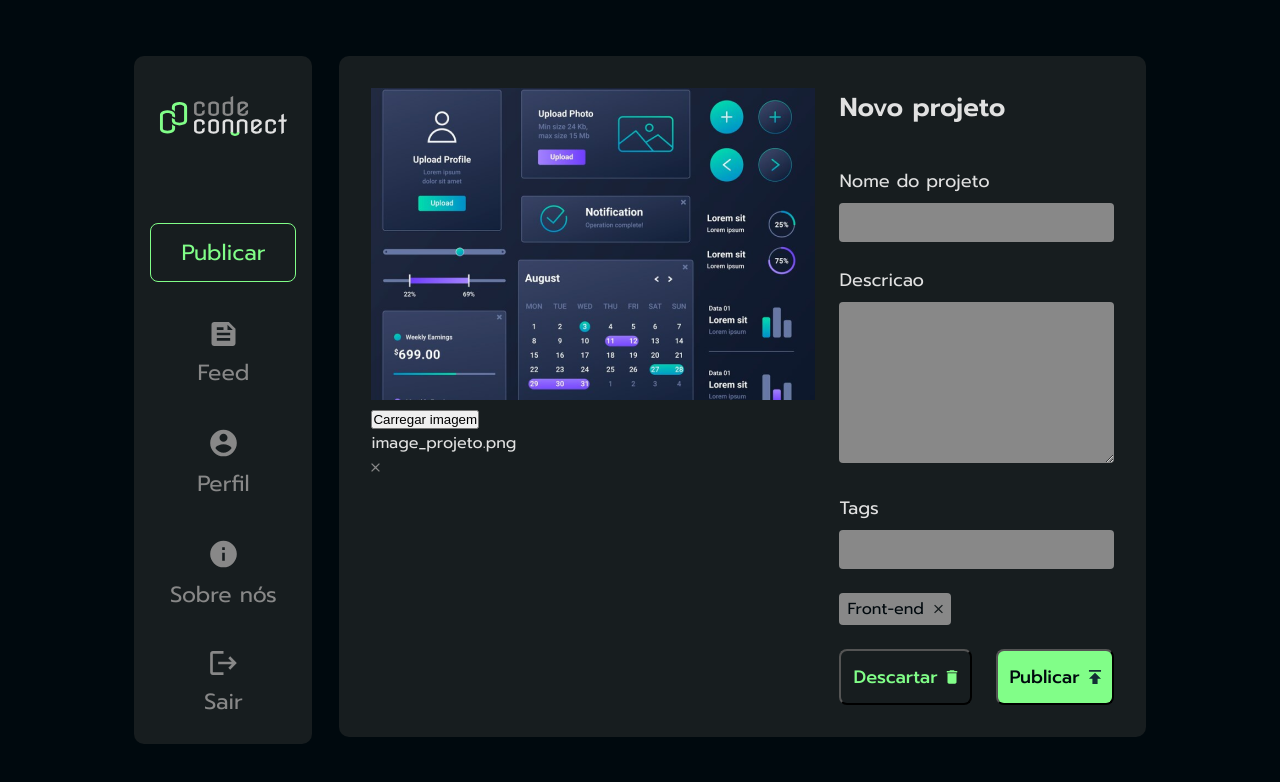
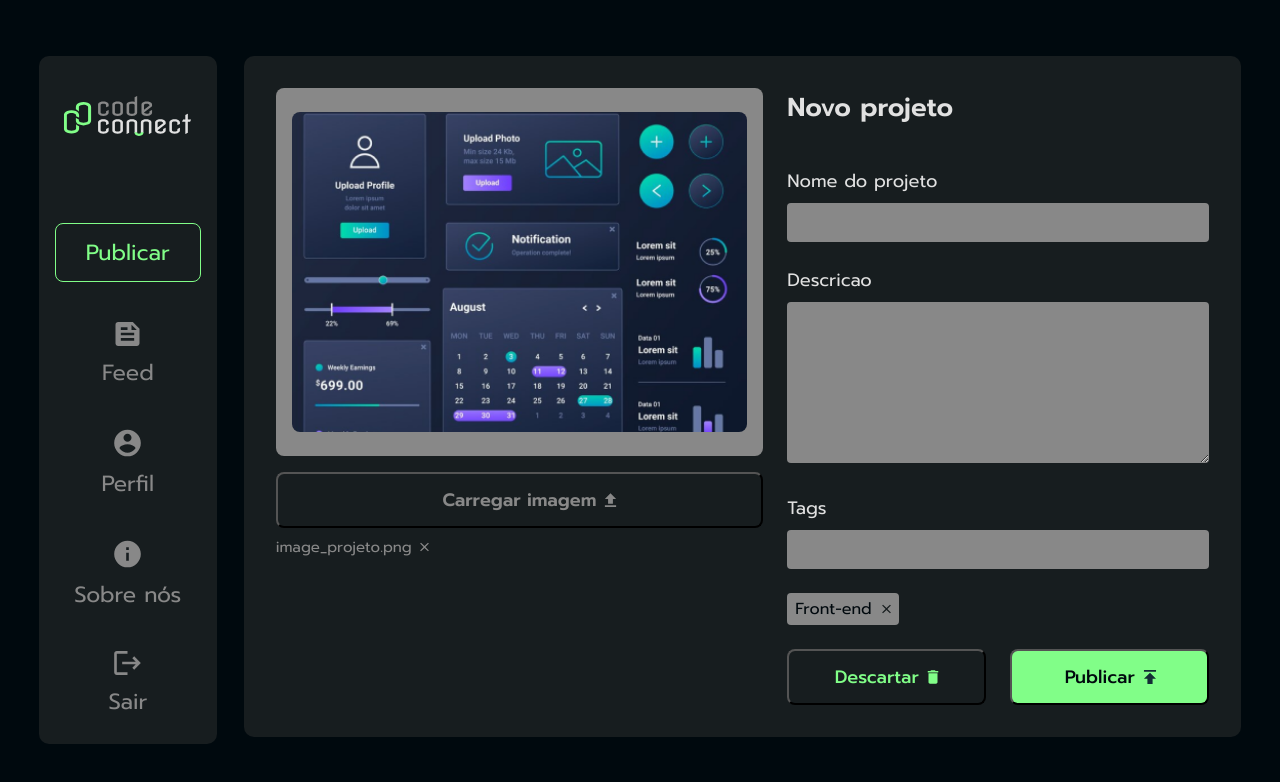
Before and after one commit to Dlima15/Code-Connect, a plain HTML site: page index.html in a window 1280 px wide. Drawn offline with Linux system fonts and the light colour scheme.

Commit message:
100% html and css

```diff
--- a/styles.css
+++ b/styles.css
@@ -181,3 +181,60 @@ textarea{
     transform: translateY(-50%);
     margin-left: 8px;
 }
+
+
+
+
+.container-descricao{
+    width: 422px;
+}
+
+.main-imagem{
+    border-radius: 8px;
+    height: 100%;
+    object-fit: cover;
+
+}
+
+.container-imagem{
+    height: 368px;
+    padding: 24px 16px;
+    background-color: var(--secondary-color);
+    border-radius: 8px;
+}
+
+.container-upload-imagem button{
+    margin: 16px 0 8px 0;
+    background-color: var(--itens-background);
+    border: 1 px solid --secondary-color;
+    border-radius: 8px;
+    color: var(--secondary-color);
+    width: 100%;
+    text-align: center;
+    padding: 12px;
+    font-family: var(--font-family);
+    font-weight: 600;
+    font-size: 18px;
+    position: relative;
+}
+
+.container-upload-imagem button::after {
+    content: "";
+    background-image: url("./img/upload.svg");
+    background-size: contain;
+    background-repeat: no-repeat;
+    display: inline-block;
+    width: 15px;
+    height: 15px;
+    position: absolute;
+    top: 50%;
+    transform: translateY(-50%);
+    margin-left: 8px;
+}
+
+.container-imagem-nome{
+    display: flex;
+    gap: 8px;
+    color: var(--secondary-color);
+    font-size: 15px;
+}
```
